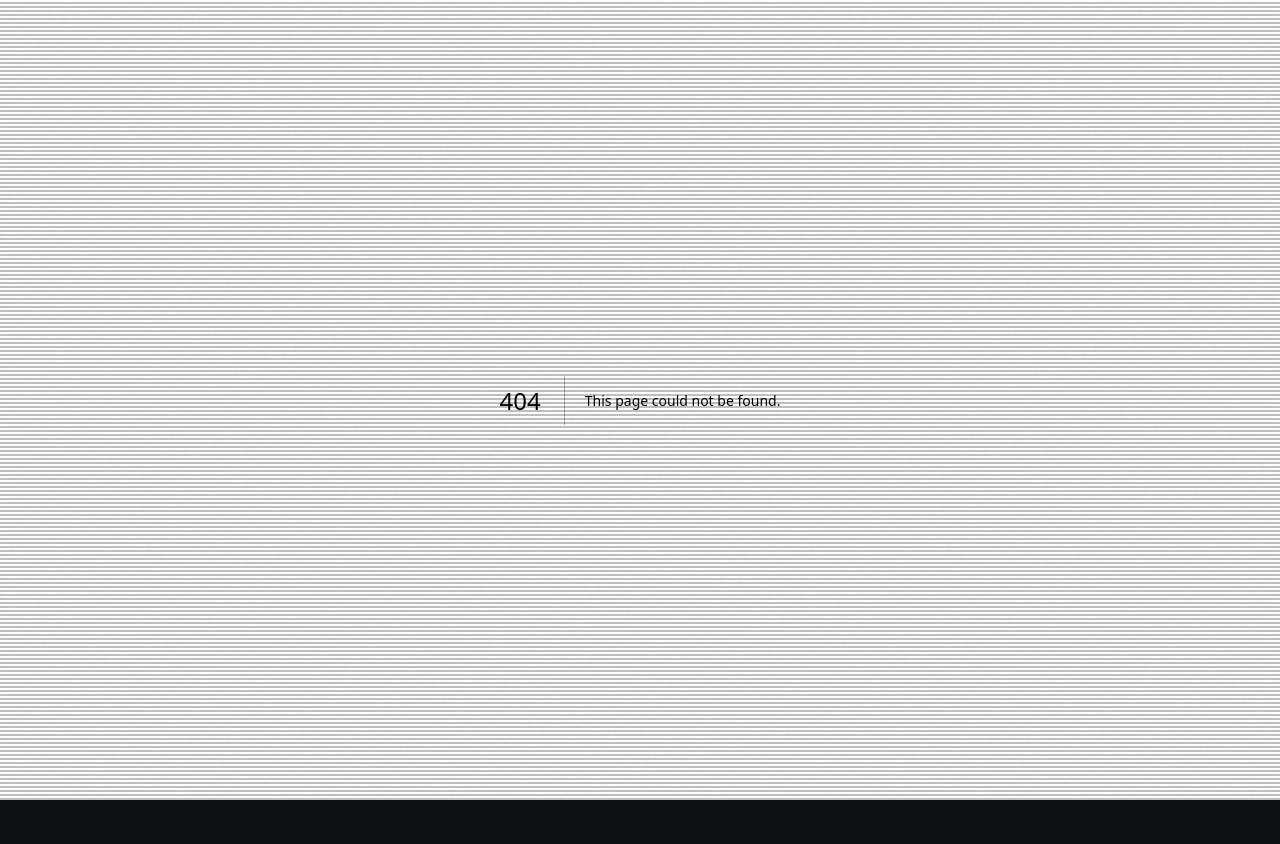
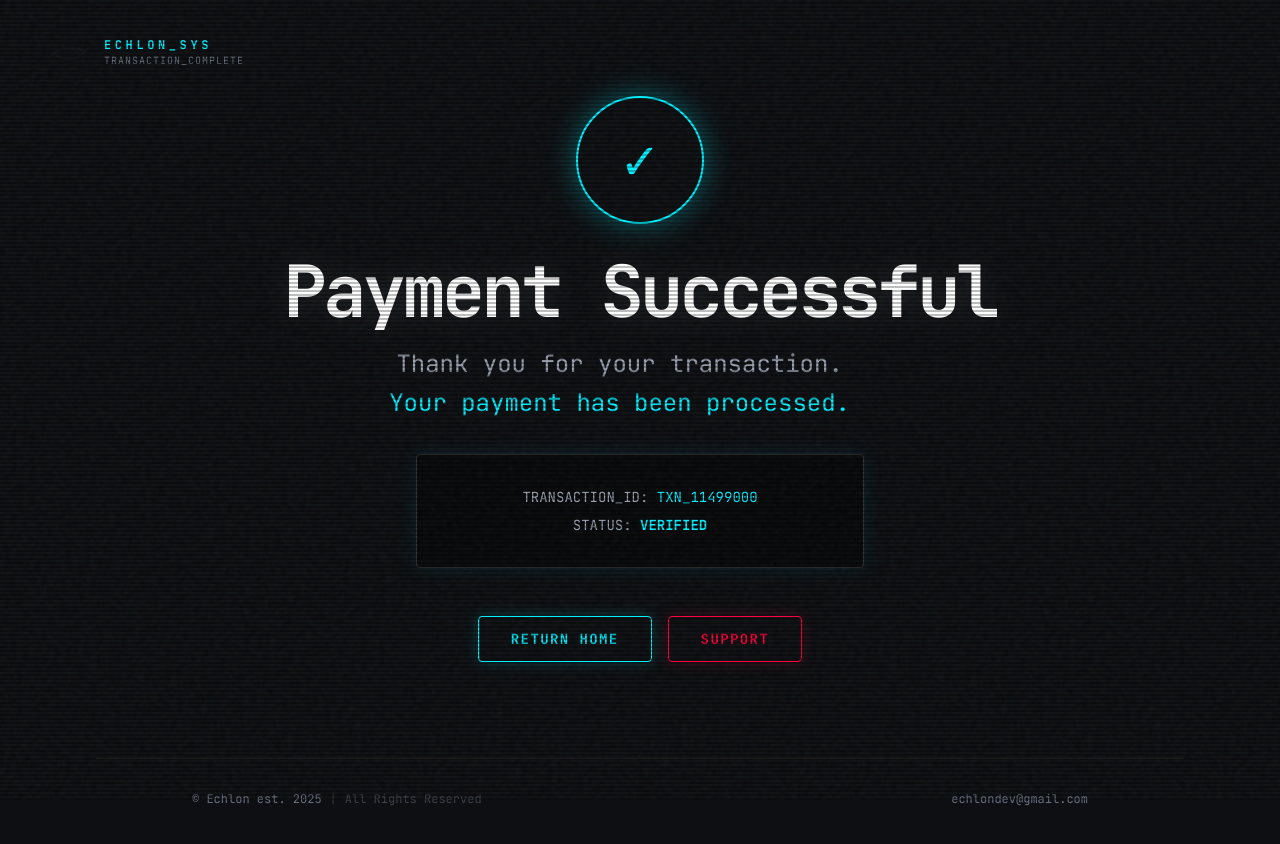
Before and after one commit to imag0/portfolio, a Next.js app: page /success in a window 1280 px wide. Before the commit this address had no page. Shown: the top 844 px of the page. Before the commit the page ends 800 px from the top, so only its background shows below. Built offline with nearby package versions, Linux system fonts and the light colour scheme.

Commit message:
chore: trigger new Vercel deployment

```diff
--- /dev/null
+++ b/src/app/success/page.tsx
@@ -0,0 +1,140 @@
+"use client";
+
+import { motion } from "framer-motion";
+import { GlitchText } from "@/components/GlitchText";
+import { AnimatedLogo } from "@/components/AnimatedLogo";
+import Link from "next/link";
+import { useEffect, useState } from "react";
+
+export default function Success() {
+  const [mounted, setMounted] = useState(false);
+
+  useEffect(() => {
+    setMounted(true);
+  }, []);
+
+  if (!mounted) {
+    return null;
+  }
+
+  return (
+    <main className="min-h-screen pt-24 pb-12 px-6 md:px-12 lg:px-24 mx-auto max-w-7xl relative z-10 selection:bg-[#00F0FF] selection:text-black flex flex-col items-center justify-center">
+      {/* Fixed top-left Logo */}
+      <div className="absolute top-8 left-6 md:left-12 z-50 flex items-center gap-4">
+        <AnimatedLogo
+          className="w-10 h-10 text-white drop-shadow-[0_0_10px_rgba(255,255,255,0.3)] group-hover:drop-shadow-[0_0_25px_#00F0FF] transition-all duration-700"
+        />
+        <div className="hidden md:flex flex-col">
+          <span className="font-mono text-xs tracking-[0.3em] font-bold text-[#00F0FF]">ECHLON_SYS</span>
+          <span className="font-mono text-[10px] text-gray-500 tracking-widest">TRANSACTION_COMPLETE</span>
+        </div>
+      </div>
+
+      {/* Success Content */}
+      <motion.div
+        initial={{ opacity: 0, y: 20 }}
+        animate={{ opacity: 1, y: 0 }}
+        transition={{ duration: 0.8 }}
+        className="text-center"
+      >
+        {/* Success Icon */}
+        <motion.div
+          initial={{ scale: 0, rotate: -180 }}
+          animate={{ scale: 1, rotate: 0 }}
+          transition={{ delay: 0.2, duration: 0.8, type: "spring" }}
+          className="mb-8 flex justify-center"
+        >
+          <div className="w-24 h-24 md:w-32 md:h-32 border-2 border-[#00F0FF] rounded-full flex items-center justify-center relative shadow-[0_0_30px_rgba(0,240,255,0.4)]">
+            <motion.div
+              animate={{ scale: [1, 1.1, 1] }}
+              transition={{ duration: 2, repeat: Infinity }}
+              className="text-4xl md:text-5xl text-[#00F0FF]"
+            >
+              ✓
+            </motion.div>
+          </div>
+        </motion.div>
+
+        {/* Main Heading */}
+        <motion.div
+          initial={{ opacity: 0 }}
+          animate={{ opacity: 1 }}
+          transition={{ delay: 0.4, duration: 0.8 }}
+        >
+          <GlitchText
+            as="h1"
+            text="Payment Successful"
+            className="text-5xl md:text-7xl tracking-tighter text-white drop-shadow-[0_0_15px_rgba(255,255,255,0.1)] mb-4"
+          />
+        </motion.div>
+
+        {/* Subheading */}
+        <motion.p
+          initial={{ opacity: 0 }}
+          animate={{ opacity: 1 }}
+          transition={{ delay: 0.6, duration: 0.8 }}
+          className="text-xl md:text-2xl text-gray-400 font-mono mb-8 max-w-2xl leading-relaxed"
+        >
+          Thank you for your transaction.
+          <br />
+          <span className="text-[#00F0FF]">Your payment has been processed.</span>
+        </motion.p>
+
+        {/* Transaction Info */}
+        <motion.div
+          initial={{ opacity: 0, y: 10 }}
+          animate={{ opacity: 1, y: 0 }}
+          transition={{ delay: 0.8, duration: 0.8 }}
+          className="bg-black/40 border border-[#333] rounded-sm p-6 md:p-8 mb-12 max-w-md mx-auto shadow-[0_0_20px_rgba(0,240,255,0.1)]"
+        >
+          <p className="text-gray-400 font-mono text-sm mb-2">
+            TRANSACTION_ID: <span className="text-[#00F0FF]">TXN_{Date.now().toString().slice(-8).toUpperCase()}</span>
+          </p>
+          <p className="text-gray-400 font-mono text-sm">
+            STATUS: <span className="text-[#00F0FF] font-bold">VERIFIED</span>
+          </p>
+        </motion.div>
+
+        {/* Action Buttons */}
+        <motion.div
+          initial={{ opacity: 0 }}
+          animate={{ opacity: 1 }}
+          transition={{ delay: 1, duration: 0.8 }}
+          className="flex flex-col md:flex-row gap-4 justify-center items-center"
+        >
+          <Link
+            href="/"
+            className="px-8 py-3 border border-[#00F0FF] text-[#00F0FF] hover:bg-[#00F0FF] hover:text-black transition-all shadow-[0_0_15px_rgba(0,240,255,0.2)] hover:shadow-[0_0_25px_rgba(0,240,255,0.6)] rounded-sm uppercase tracking-widest font-bold font-mono text-sm relative group overflow-hidden"
+          >
+            <span className="relative z-10">Return Home</span>
+            <div className="absolute inset-0 h-full w-full bg-[#00F0FF] -translate-x-full group-hover:translate-x-0 transition-transform duration-300 ease-out z-0"></div>
+          </Link>
+
+          <a
+            href="mailto:echlondev@gmail.com"
+            className="px-8 py-3 border border-[#FF003C] text-[#FF003C] hover:bg-[#FF003C] hover:text-black transition-all shadow-[0_0_15px_rgba(255,0,60,0.2)] hover:shadow-[0_0_25px_rgba(255,0,60,0.6)] rounded-sm uppercase tracking-widest font-bold font-mono text-sm relative group overflow-hidden"
+          >
+            <span className="relative z-10">Support</span>
+            <div className="absolute inset-0 h-full w-full bg-[#FF003C] -translate-x-full group-hover:translate-x-0 transition-transform duration-300 ease-out z-0"></div>
+          </a>
+        </motion.div>
+      </motion.div>
+
+      {/* Footer */}
+      <footer className="mt-24 pt-8 border-t border-[#222] flex flex-col md:flex-row justify-between items-center font-mono text-xs text-gray-500 relative z-20 w-full absolute bottom-0 left-0 px-6 md:px-12 lg:px-24">
+        <p className="flex items-center space-x-2">
+          <span>&copy; Echlon est. 2025</span>
+          <span className="text-[#333]">|</span>
+          <span className="opacity-50">All Rights Reserved</span>
+        </p>
+        <a
+          href="mailto:echlondev@gmail.com"
+          className="mt-4 md:mt-0 hover:text-[#00F0FF] transition-colors relative group"
+        >
+          echlondev@gmail.com
+          <div className="absolute bottom-0 left-0 w-full h-[1px] bg-[#00F0FF] origin-left scale-x-0 group-hover:scale-x-100 transition-transform duration-300"></div>
+        </a>
+      </footer>
+    </main>
+  );
+}
```
